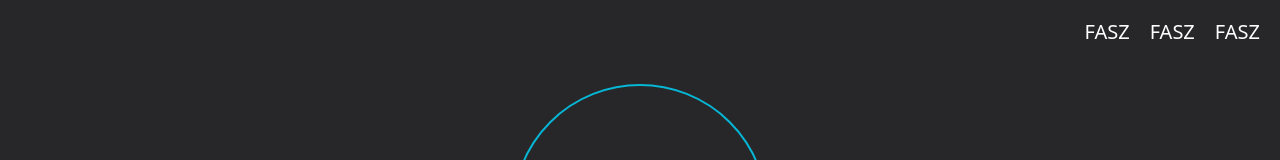
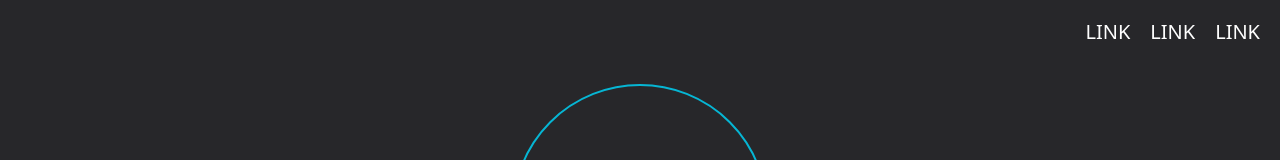
Before and after one commit to Floriian/floriian.github.io, a React (Vite) app: page / in a window 1280 px wide. Shown: the top 160 px of the page. Built offline with nearby package versions, Linux system fonts and the light colour scheme.

Commit message:
fix placeholder text

```diff
--- a/src/components/Menu.tsx
+++ b/src/components/Menu.tsx
@@ -72,7 +72,7 @@ function MenuLinks() {
           className="mr-5  hidden text-xl transition-colors duration-150 hover:text-zinc-400 md:block"
           to={route.path!}
         >
-          FASZ
+          LINK
         </Link>
       ))}
     </>
```
